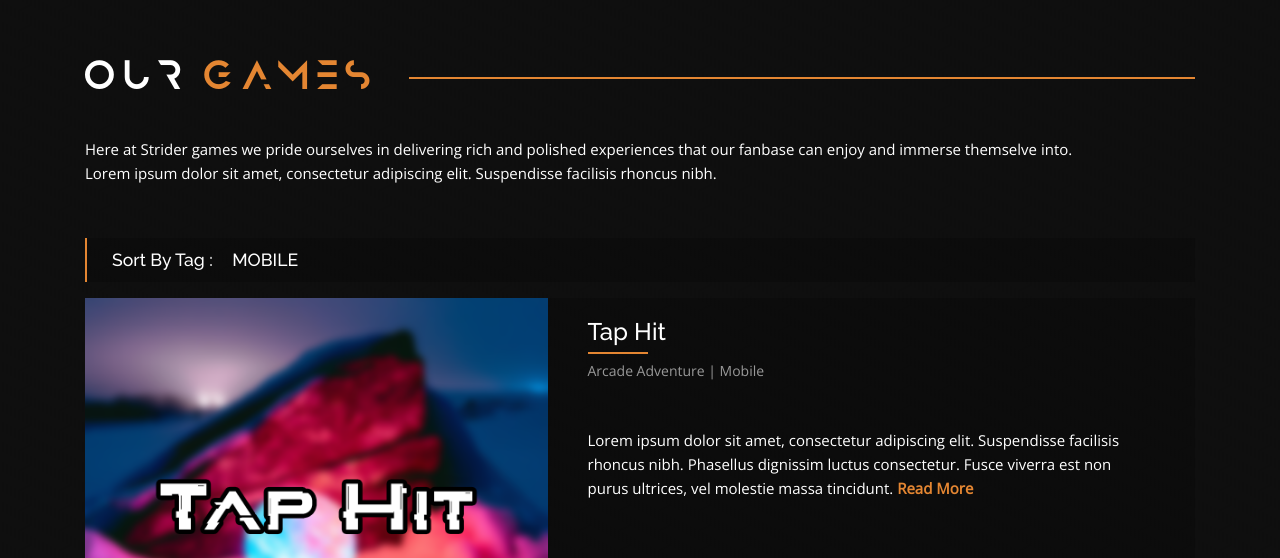
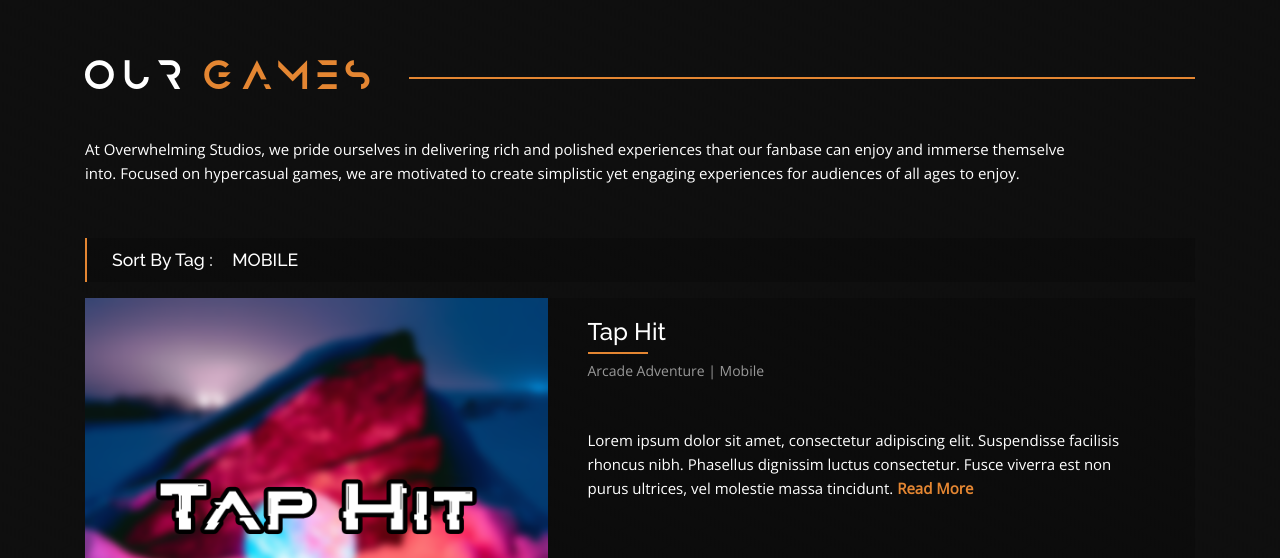
Before and after one commit to T-98/OverwhelmingStudios, a plain HTML site: page index.html in a window 1280 px wide. Shown: the part 1358-1916 px from the top of the page. Drawn offline with nearby package versions, Linux system fonts and the light colour scheme; some packages are replaced by stand-ins of ours; animation ran at ten frames a second.

Commit message:
Added description

```diff
--- a/index.html
+++ b/index.html
@@ -142,7 +142,7 @@
             </div>
             <div class="row ">
                 <div class="col-md-11 small-margin">
-                   <p>Here at Strider games we pride ourselves in delivering rich and polished experiences that our fanbase can enjoy and immerse themselve into. Lorem ipsum dolor sit amet, consectetur adipiscing elit. Suspendisse facilisis rhoncus nibh.</p>
+                   <p>At Overwhelming Studios, we pride ourselves in delivering rich and polished experiences that our fanbase can enjoy and immerse themselve into. Focused on hypercasual games, we are motivated to create simplistic yet engaging experiences for audiences of all ages to enjoy.</p>
                 </div>
                 <div class="col-md-12">
                     <ul class="game-tags">
```
